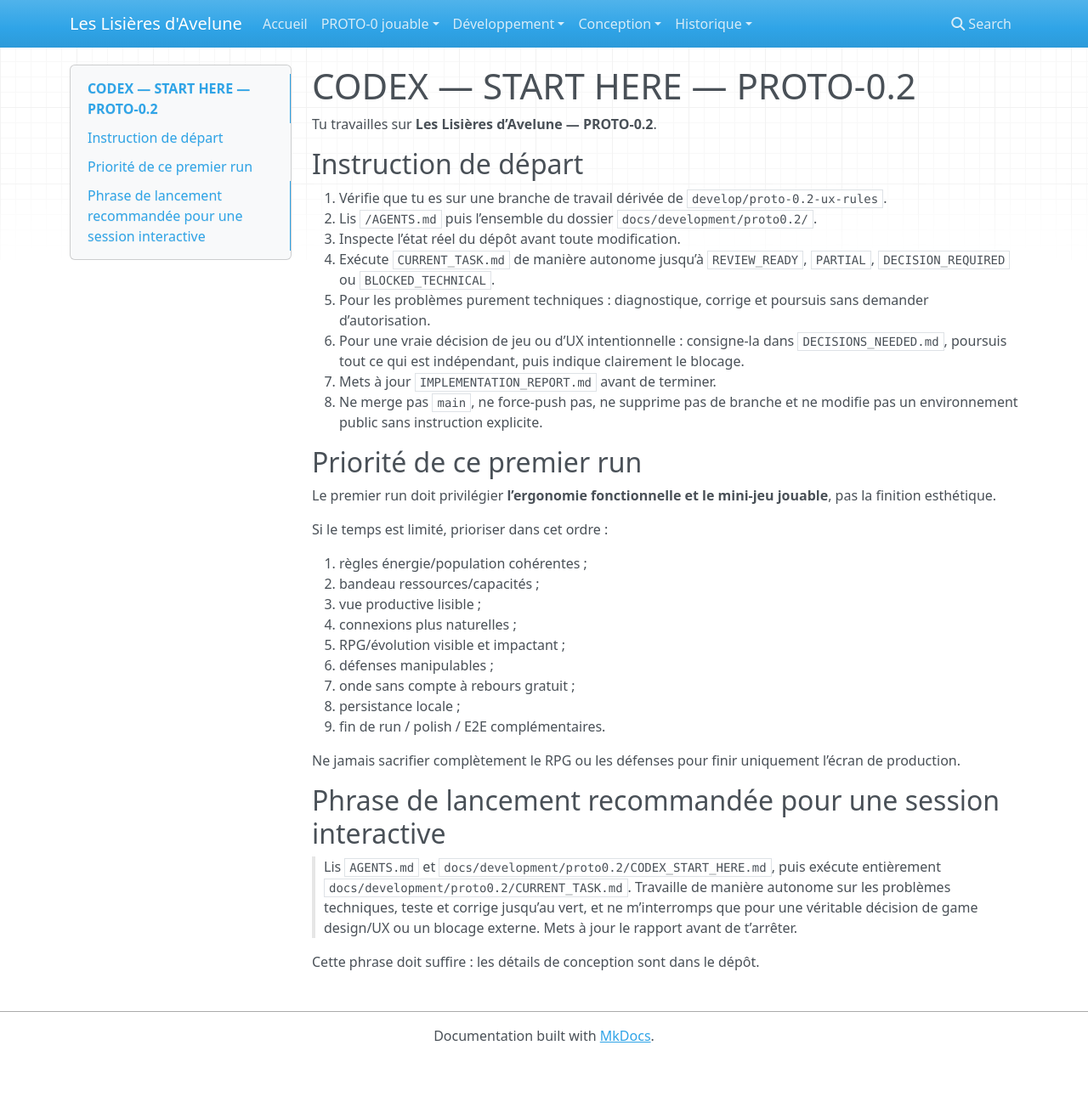
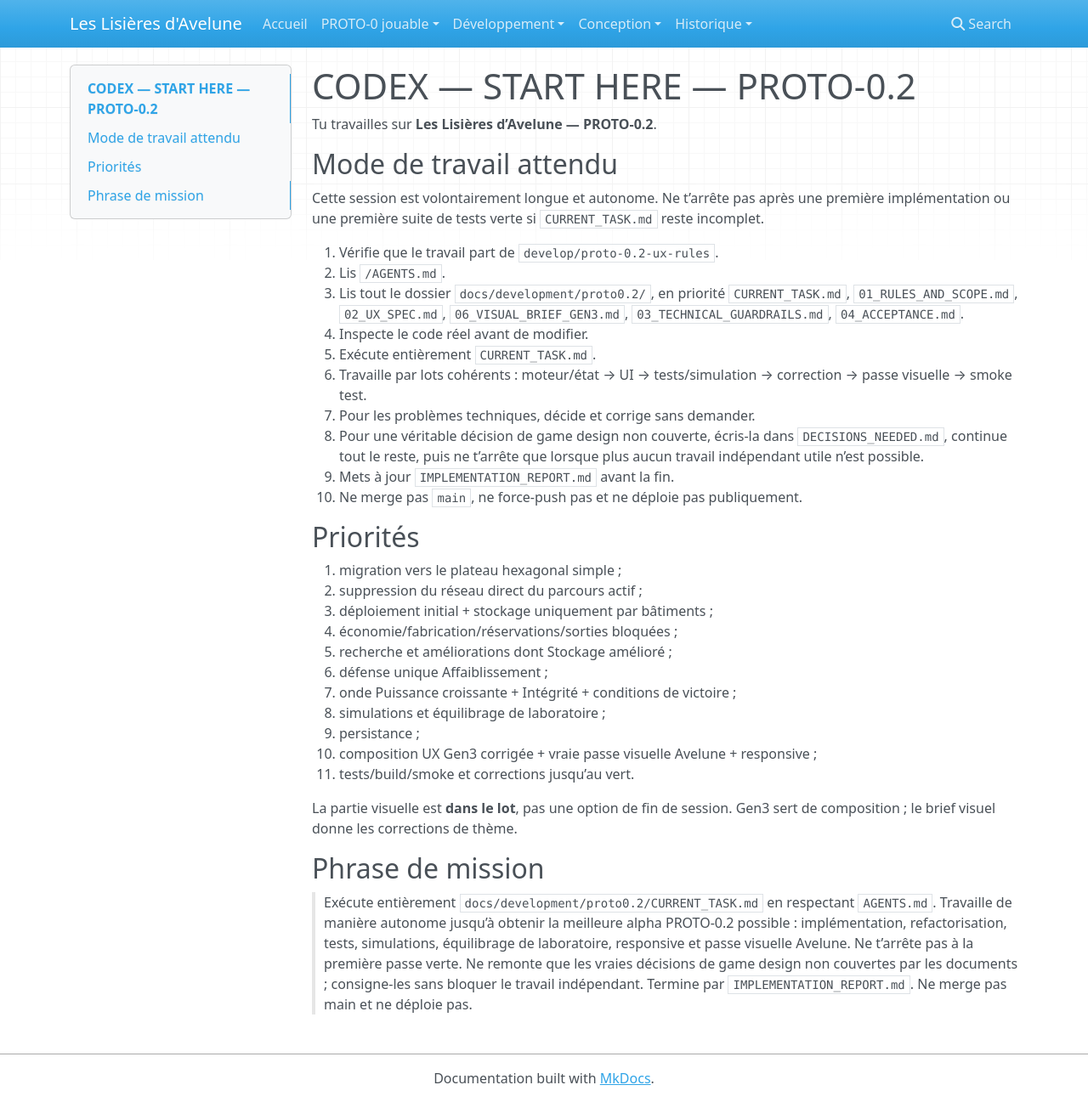
Before and after one commit to Abeliome-Officiel/les-lisieres-avelune, an MkDocs documentation site: the page built from docs/development/proto0.2/CODEX_START_HERE.md, in a window 1280 px wide and 1297 px high. Shown: the whole window at 85% size. Built offline with MkDocs 1.6.1, drawn with Linux system fonts in a browser that asks for light colours; nearby versions of some CDN libraries.

Commit message:
PROTO-0.2: préparer le lancement autonome Codex

```diff
--- a/docs/development/proto0.2/CODEX_START_HERE.md
+++ b/docs/development/proto0.2/CODEX_START_HERE.md
@@ -2,37 +2,37 @@
 
 Tu travailles sur **Les Lisières d’Avelune — PROTO-0.2**.
 
-## Instruction de départ
+## Mode de travail attendu
 
-1. Vérifie que tu es sur une branche de travail dérivée de `develop/proto-0.2-ux-rules`.
-2. Lis `/AGENTS.md` puis l’ensemble du dossier `docs/development/proto0.2/`.
-3. Inspecte l’état réel du dépôt avant toute modification.
-4. Exécute `CURRENT_TASK.md` de manière autonome jusqu’à `REVIEW_READY`, `PARTIAL`, `DECISION_REQUIRED` ou `BLOCKED_TECHNICAL`.
-5. Pour les problèmes purement techniques : diagnostique, corrige et poursuis sans demander d’autorisation.
-6. Pour une vraie décision de jeu ou d’UX intentionnelle : consigne-la dans `DECISIONS_NEEDED.md`, poursuis tout ce qui est indépendant, puis indique clairement le blocage.
-7. Mets à jour `IMPLEMENTATION_REPORT.md` avant de terminer.
-8. Ne merge pas `main`, ne force-push pas, ne supprime pas de branche et ne modifie pas un environnement public sans instruction explicite.
+Cette session est volontairement longue et autonome. Ne t’arrête pas après une première implémentation ou une première suite de tests verte si `CURRENT_TASK.md` reste incomplet.
 
-## Priorité de ce premier run
+1. Vérifie que le travail part de `develop/proto-0.2-ux-rules`.
+2. Lis `/AGENTS.md`.
+3. Lis tout le dossier `docs/development/proto0.2/`, en priorité `CURRENT_TASK.md`, `01_RULES_AND_SCOPE.md`, `02_UX_SPEC.md`, `06_VISUAL_BRIEF_GEN3.md`, `03_TECHNICAL_GUARDRAILS.md`, `04_ACCEPTANCE.md`.
+4. Inspecte le code réel avant de modifier.
+5. Exécute entièrement `CURRENT_TASK.md`.
+6. Travaille par lots cohérents : moteur/état → UI → tests/simulation → correction → passe visuelle → smoke test.
+7. Pour les problèmes techniques, décide et corrige sans demander.
+8. Pour une véritable décision de game design non couverte, écris-la dans `DECISIONS_NEEDED.md`, continue tout le reste, puis ne t’arrête que lorsque plus aucun travail indépendant utile n’est possible.
+9. Mets à jour `IMPLEMENTATION_REPORT.md` avant la fin.
+10. Ne merge pas `main`, ne force-push pas et ne déploie pas publiquement.
 
-Le premier run doit privilégier **l’ergonomie fonctionnelle et le mini-jeu jouable**, pas la finition esthétique.
+## Priorités
 
-Si le temps est limité, prioriser dans cet ordre :
+1. migration vers le plateau hexagonal simple ;
+2. suppression du réseau direct du parcours actif ;
+3. déploiement initial + stockage uniquement par bâtiments ;
+4. économie/fabrication/réservations/sorties bloquées ;
+5. recherche et améliorations dont Stockage amélioré ;
+6. défense unique Affaiblissement ;
+7. onde Puissance croissante + Intégrité + conditions de victoire ;
+8. simulations et équilibrage de laboratoire ;
+9. persistance ;
+10. composition UX Gen3 corrigée + vraie passe visuelle Avelune + responsive ;
+11. tests/build/smoke et corrections jusqu’au vert.
 
-1. règles énergie/population cohérentes ;
-2. bandeau ressources/capacités ;
-3. vue productive lisible ;
-4. connexions plus naturelles ;
-5. RPG/évolution visible et impactant ;
-6. défenses manipulables ;
-7. onde sans compte à rebours gratuit ;
-8. persistance locale ;
-9. fin de run / polish / E2E complémentaires.
+La partie visuelle est **dans le lot**, pas une option de fin de session. Gen3 sert de composition ; le brief visuel donne les corrections de thème.
 
-Ne jamais sacrifier complètement le RPG ou les défenses pour finir uniquement l’écran de production.
+## Phrase de mission
 
-## Phrase de lancement recommandée pour une session interactive
-
-> Lis `AGENTS.md` et `docs/development/proto0.2/CODEX_START_HERE.md`, puis exécute entièrement `docs/development/proto0.2/CURRENT_TASK.md`. Travaille de manière autonome sur les problèmes techniques, teste et corrige jusqu’au vert, et ne m’interromps que pour une véritable décision de game design/UX ou un blocage externe. Mets à jour le rapport avant de t’arrêter.
-
-Cette phrase doit suffire : les détails de conception sont dans le dépôt.
+> Exécute entièrement `docs/development/proto0.2/CURRENT_TASK.md` en respectant `AGENTS.md`. Travaille de manière autonome jusqu’à obtenir la meilleure alpha PROTO-0.2 possible : implémentation, refactorisation, tests, simulations, équilibrage de laboratoire, responsive et passe visuelle Avelune. Ne t’arrête pas à la première passe verte. Ne remonte que les vraies décisions de game design non couvertes par les documents ; consigne-les sans bloquer le travail indépendant. Termine par `IMPLEMENTATION_REPORT.md`. Ne merge pas main et ne déploie pas.
```
